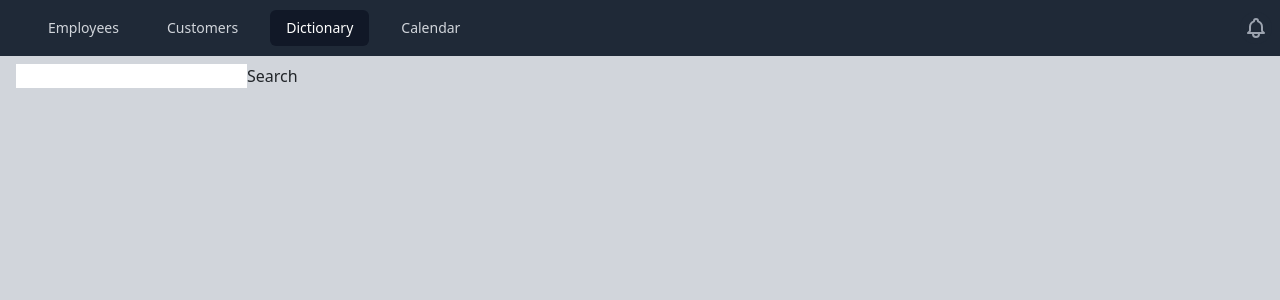
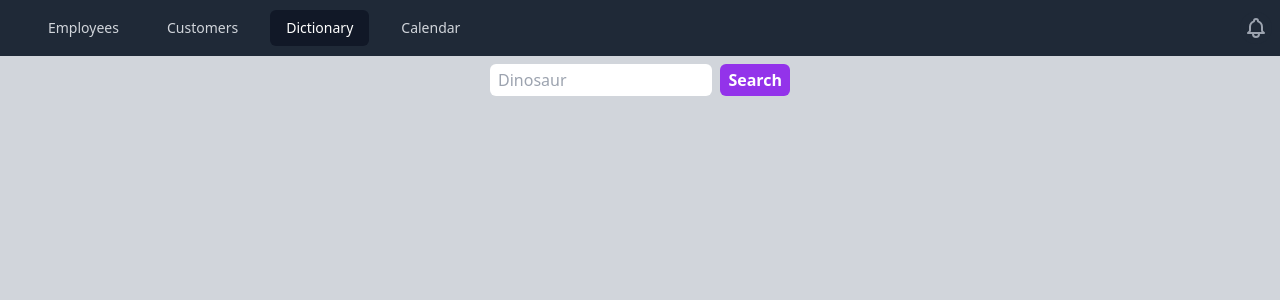
Before and after one commit to CalebCurry/react, a React (Create React App) app: page /dictionary in a window 1280 px wide. Shown: the top 300 px of the page. Built offline with nearby package versions, Linux system fonts and the light colour scheme.

Commit message:
style the dictionary

```diff
--- a/src/App.js
+++ b/src/App.js
@@ -20,7 +20,7 @@
                     <Route path="/employees" element={<Employees />} />
                     <Route path="/dictionary" element={<Dictionary />} />
                     <Route
-                        path="/definition/:search"
+                        path="/dictionary/:search"
                         element={<Definition />}
                     />
                     <Route path="/customers" element={<Customers />} />
--- /dev/null
+++ b/src/components/DefinitionSearch.js
@@ -0,0 +1,28 @@
+import { useState, useEffect } from 'react';
+import { useNavigate } from 'react-router-dom';
+
+export default function DefinitionSearch() {
+    const [word, setWord] = useState('');
+    const navigate = useNavigate();
+
+    return (
+        <form
+            className="flex space-between space-x-2 max-w-[300px]"
+            onSubmit={() => {
+                navigate('/dictionary/' + word);
+            }}
+        >
+            <input
+                className="shrink min-w-0 px-2 py-1 rounded"
+                placeholder="Dinosaur"
+                type="text"
+                onChange={(e) => {
+                    setWord(e.target.value);
+                }}
+            />
+            <button className=" bg-purple-600 hover:bg-purple-700 text-white font-bold py-1 px-2 rounded">
+                Search
+            </button>
+        </form>
+    );
+}
--- a/src/pages/Definition.js
+++ b/src/pages/Definition.js
@@ -1,6 +1,7 @@
 import { useState, useEffect } from 'react';
 import { useParams, useNavigate, Link } from 'react-router-dom';
 import { v4 as uuidv4 } from 'uuid';
+import DefinitionSearch from '../components/DefinitionSearch';
 import NotFound from '../components/NotFound';
 
 export default function Definition() {
@@ -11,8 +12,8 @@
     const navigate = useNavigate();
 
     useEffect(() => {
-        const url = 'https://dlfkgjdflkgjdflkgjdflkgjdflkgjdflkgjdflkg.com';
-        //const url = 'https://api.dictionaryapi.dev/api/v2/entries/en/' + search;
+        //const url = 'https://dlfkgjdflkgjdflkgjdflkgjdflkgjdflkgjdflkg.com';
+        const url = 'https://api.dictionaryapi.dev/api/v2/entries/en/' + search;
         fetch(url)
             .then((response) => {
                 if (!response.ok) {
@@ -69,6 +70,8 @@
                             </p>
                         );
                     })}
+                    <p>Search again:</p>
+                    <DefinitionSearch />
                 </>
             ) : null}
         </>
--- a/src/pages/Dictionary.js
+++ b/src/pages/Dictionary.js
@@ -1,24 +1,9 @@
-import { useState, useEffect } from 'react';
-import { useNavigate } from 'react-router-dom';
+import DefinitionSearch from '../components/DefinitionSearch';
+
 export default function Dictionary() {
-    const [word, setWord] = useState('');
-    const navigate = useNavigate();
-
     return (
-        <>
-            <input
-                type="text"
-                onChange={(e) => {
-                    setWord(e.target.value);
-                }}
-            />
-            <button
-                onClick={() => {
-                    navigate('/definition/' + word, { replace: true });
-                }}
-            >
-                Search
-            </button>
-        </>
+        <div className="flex justify-center">
+            <DefinitionSearch />
+        </div>
     );
 }
```
